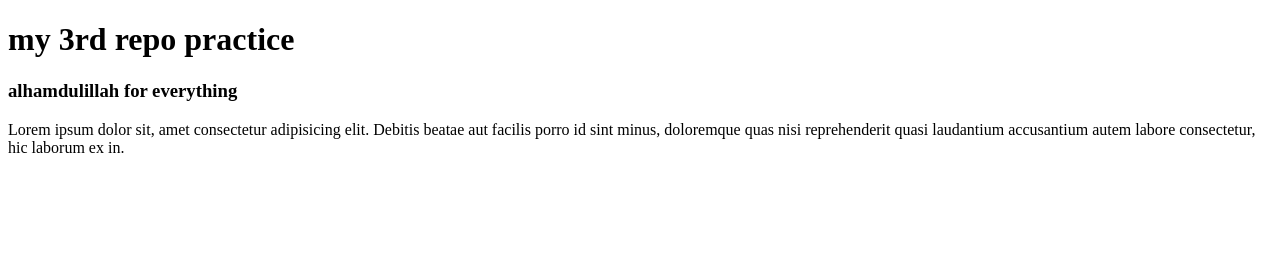
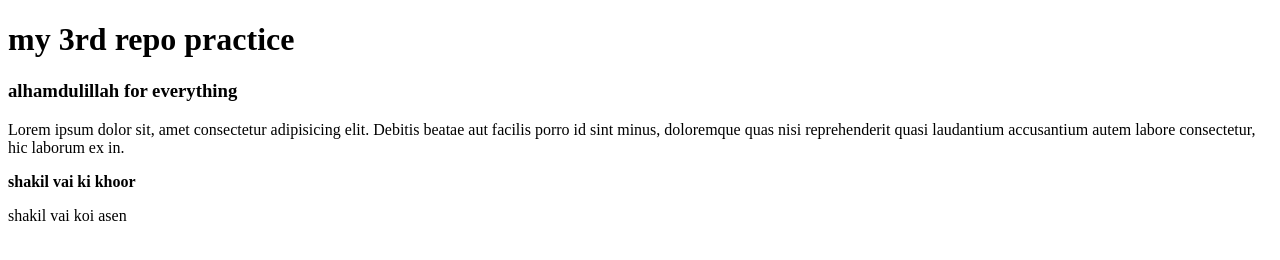
Before and after one commit to Shakil8436/3rd-github-repo, a plain HTML site: page index.html in a window 1280 px wide. Drawn offline with Linux system fonts and the light colour scheme.

Commit message:
strong add

```diff
--- a/index.html
+++ b/index.html
@@ -13,6 +13,9 @@
   <h3>alhamdulillah for everything</h3>
   <p>Lorem ipsum dolor sit, amet consectetur adipisicing elit. Debitis beatae aut facilis porro id sint minus,
     doloremque quas nisi reprehenderit quasi laudantium accusantium autem labore consectetur, hic laborum ex in.</p>
+  <strong>shakil vai ki khoor</strong>
+  <p>shakil vai koi asen</p>
+
 </body>
 
 </html>
```
